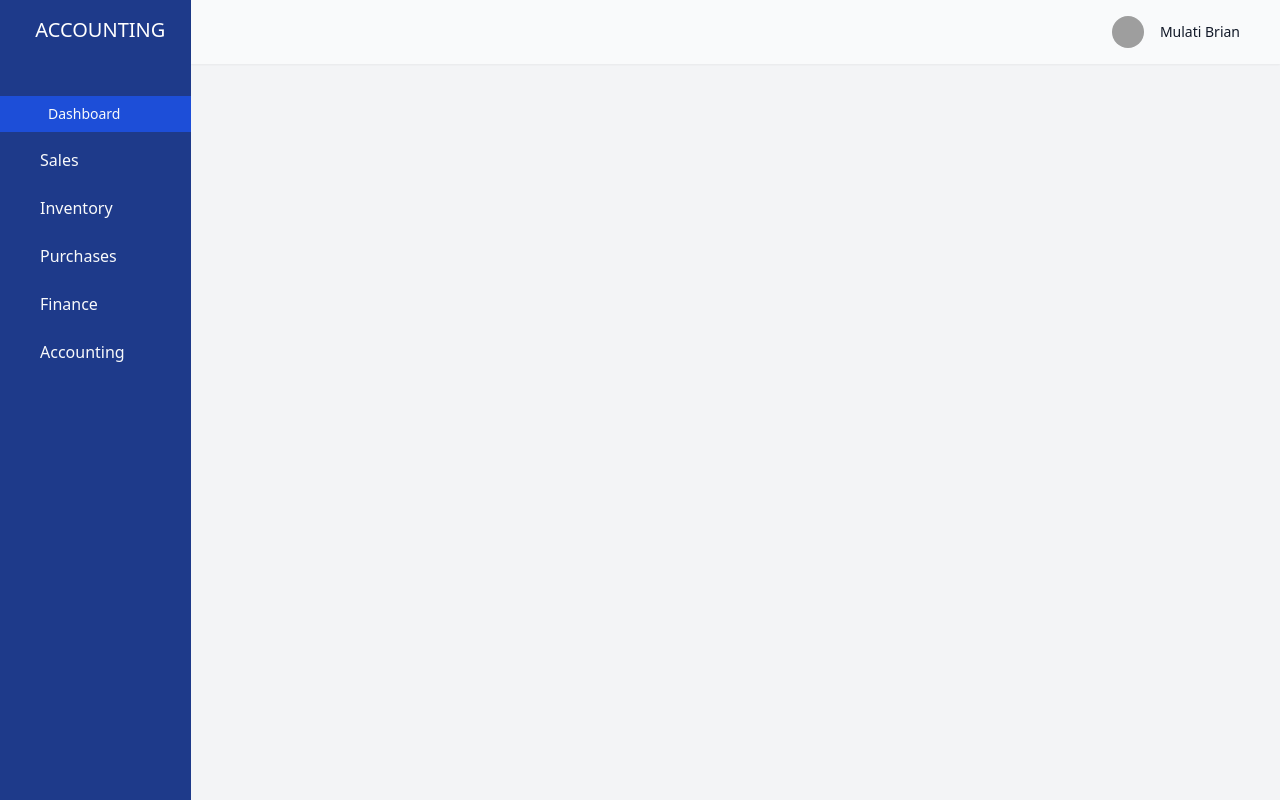
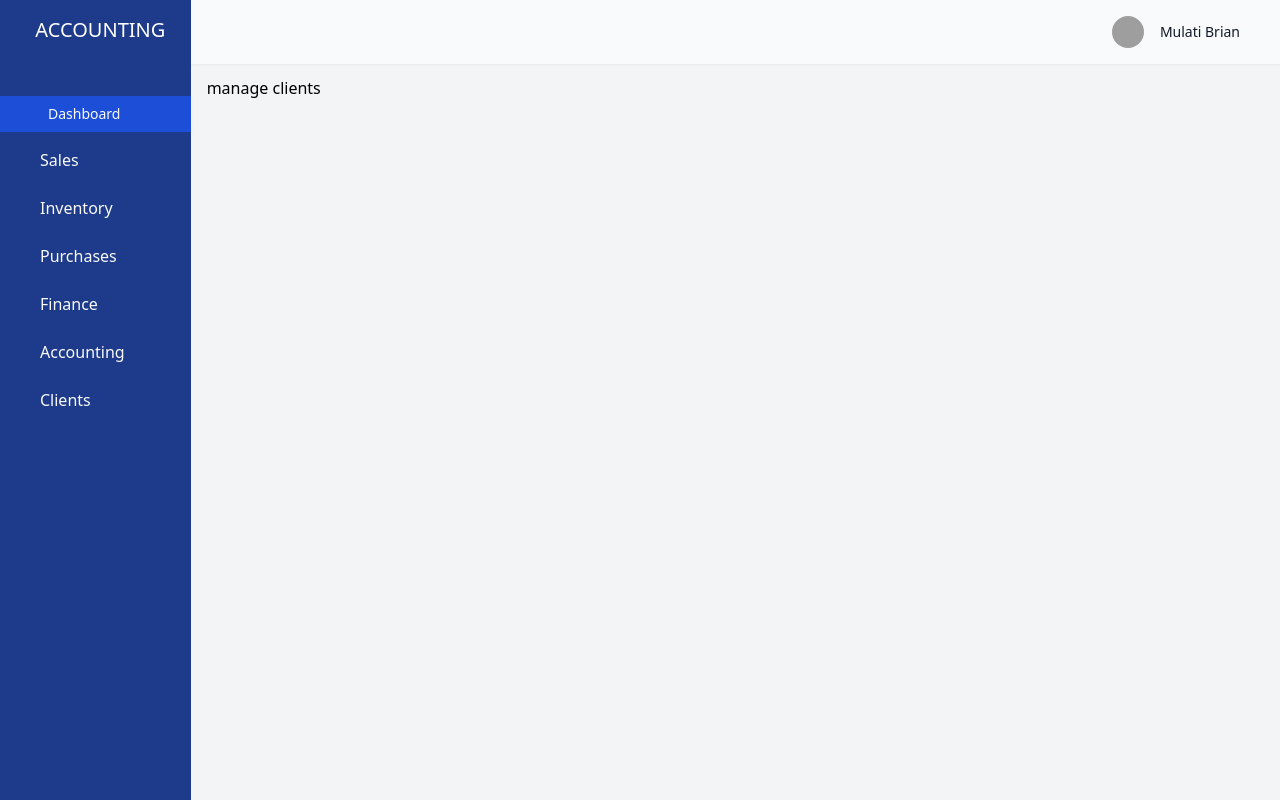
Before and after one commit to Brian-mula/accounting, a Nuxt app: page /manage_clent in a window 1280 px wide. Built offline with nearby package versions, Linux system fonts and the light colour scheme; grey boxes are pictures that could not be loaded.

Commit message:
added manage clients route

```diff
--- a/components/sideNav.vue
+++ b/components/sideNav.vue
@@ -236,6 +236,50 @@
             </transition>
           </Popover>
         </li>
+         <li>
+          <Popover class="relative">
+            <PopoverButton as="div"
+              class="pl-10 flex items-center p-2 cursor-pointer text-base font-normal text-gray-50 hover:bg-blue-700 border-none "
+              >Clients</PopoverButton
+            >
+            <transition
+              enter-active-class="transition duration-200 ease-out"
+              enter-from-class="translate-y-1 opacity-0"
+              enter-to-class="translate-y-0 opacity-100"
+              leave-active-class="transition duration-150 ease-in"
+              leave-from-class="translate-y-0 opacity-100"
+              leave-to-class="translate-y-1 opacity-0"
+            >
+              <div class="bg-white">
+                <PopoverPanel class="absolute z-10 bg-white w-full p-4 rounded">
+                  <div class="grid grid-cols-1">
+                    <nuxt-link
+                      to="/manage_client"
+                      class="flex items-center p-2 text-base font-normal text-gray-600 hover:bg-gray-100"
+                    >
+                      Manage Clients
+                    </nuxt-link>
+                    <nuxt-link
+                      to="chart_of_accounts"
+                      class="flex items-center p-2 text-base font-normal text-gray-600 hover:bg-gray-100"
+                    >
+                    Add New Client
+                    </nuxt-link>
+                     <nuxt-link
+                      to="/assets"
+                      class="flex items-center p-2 text-base font-normal text-gray-600 hover:bg-gray-100"
+                    >
+                       Appointments
+                    </nuxt-link>
+
+                  </div>
+
+
+                </PopoverPanel>
+              </div>
+            </transition>
+          </Popover>
+        </li>
       </ul>
     </div>
   </div>
--- /dev/null
+++ b/pages/manage_clent.vue
@@ -0,0 +1,13 @@
+<template>
+    <div>
+    manage clients
+    </div>
+</template>
+
+<script setup>
+
+</script>
+
+<style lang="scss" scoped>
+
+</style>
```
